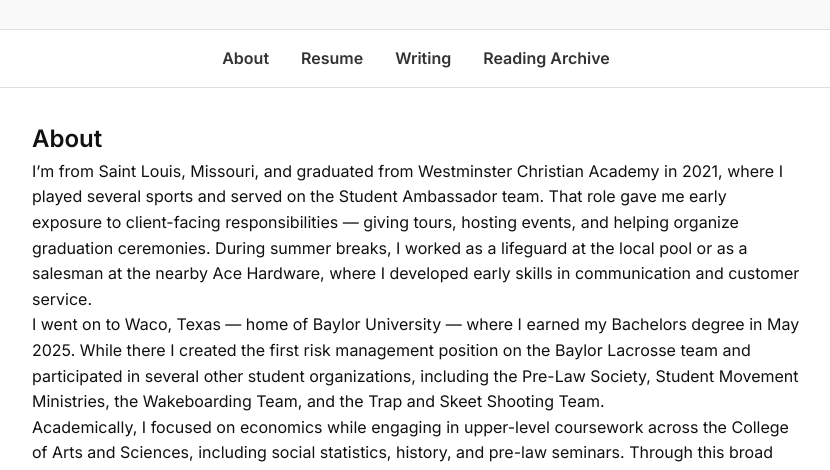
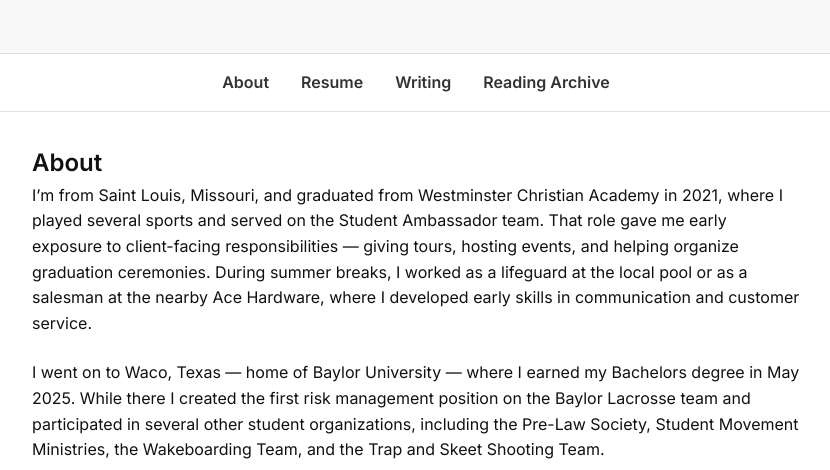
Before and after one commit to hhmuschany/website, a plain HTML site: page index.html in a window 1280 px wide. Shown: the part 278-748 px from the top of the page, without its empty margins (224-1054 px from the left). Drawn offline with Linux system fonts and the light colour scheme.

Commit message:
Confirmed paragraph spacing live

```diff
--- a/index.html
+++ b/index.html
@@ -53,6 +53,9 @@
       padding: 2rem 1rem;
       max-width: 800px;
       margin: auto;
+    }
+    p {
+      margin-bottom: 1.5rem;
     }
     .button {
       display: inline-block;
```
